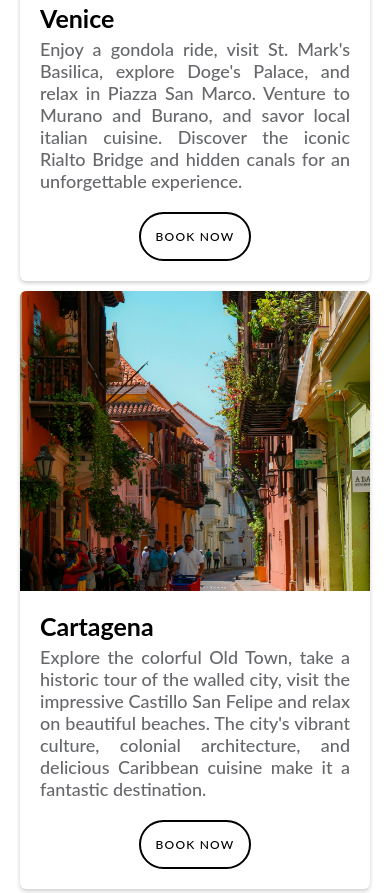
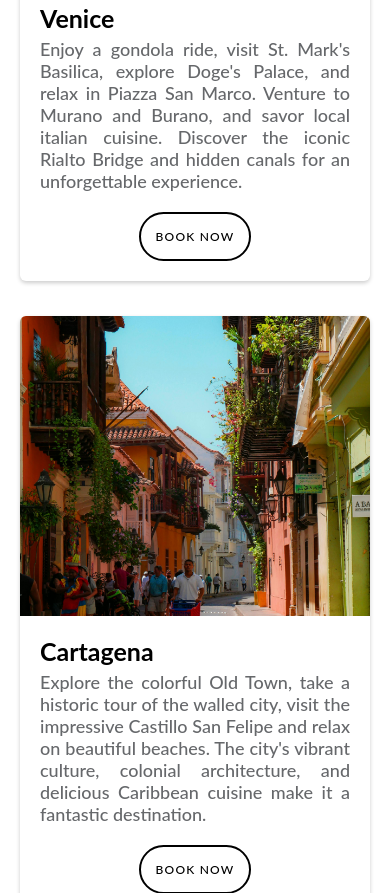
Before and after one commit to danielaser/trip-travel, a plain HTML site: page index.html in a window 390 px wide. Shown: the part 1107-2000 px from the top of the page. Drawn offline with Linux system fonts and the light colour scheme.

Commit message:
style(travel-package): add responsive style for travel package cards

```diff
--- a/css/style.css
+++ b/css/style.css
@@ -254,6 +254,10 @@ footer .footer-copyright {
     font-size: 20px;
   }
 
+  .card {
+    margin-bottom: 30px;
+  }
+
   .footer-content {
     flex-direction: column;
     align-items: center;
```
